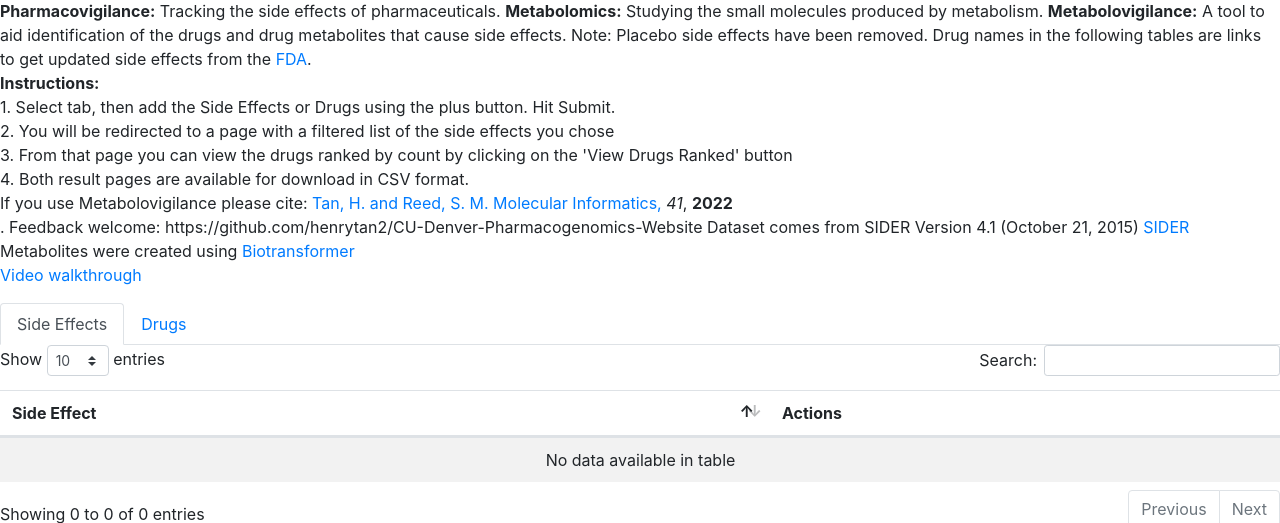
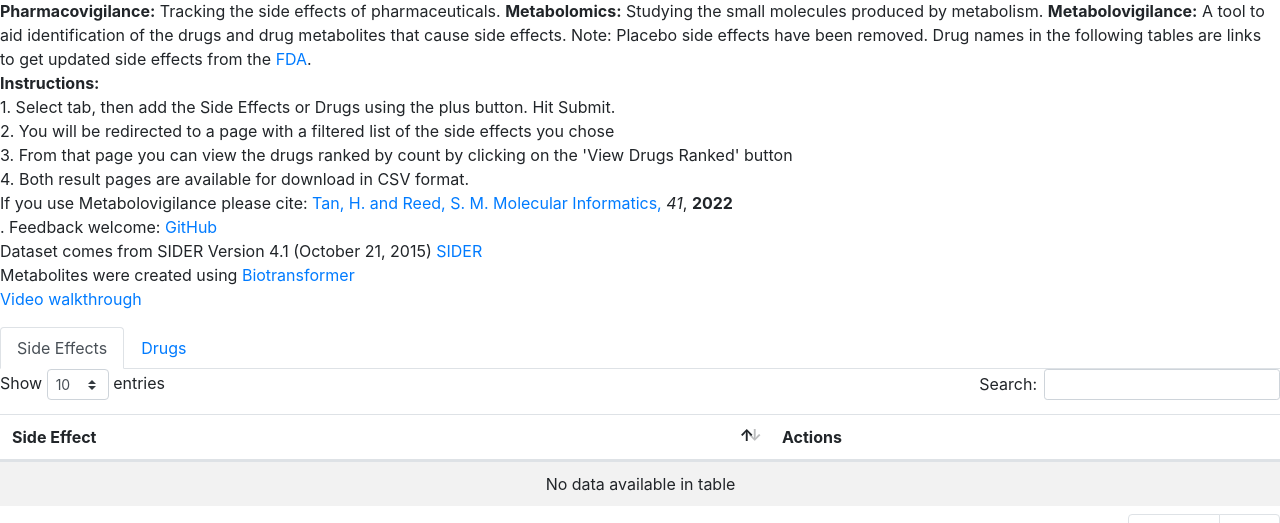
Before and after one commit to henrytan2/CU-Denver-Pharmacogenomics-Website, a Django app: page /pharmacogenomics/side-effect/ in a window 1280 px wide. Shown: the part 143-666 px from the top of the page. Run offline with Django 3.2, Linux system fonts and the light colour scheme; data that the repository does not hold is empty; some libraries are stand-ins or nearby versions.

Commit message:
smal fixes

```diff
--- a/mysite/pharmacogenomics/templates/side-effect.html
+++ b/mysite/pharmacogenomics/templates/side-effect.html
@@ -30,7 +30,7 @@
         3. From that page you can view the drugs ranked by count by clicking on the 'View Drugs Ranked' button<br>
         4. Both result pages are available for download in CSV format. <br>
         If you use Metabolovigilance please cite: <a href="https://onlinelibrary.wiley.com/doi/10.1002/minf.202100261">Tan, H. and Reed, S. M. Molecular Informatics,</a> <i>41</i>, <b>2022</b><br>.
-        Feedback welcome: https://github.com/henrytan2/CU-Denver-Pharmacogenomics-Website
+        Feedback welcome: <a href="https://github.com/henrytan2/CU-Denver-Pharmacogenomics-Website">GitHub</a><br>
 
         Dataset comes from SIDER Version 4.1 (October 21, 2015) <a href="http://sideeffects.embl.de/">SIDER</a><br>
         Metabolites were created using <a href="https://jcheminf.biomedcentral.com/articles/10.1186/s13321-018-0324-5">Biotransformer</a><br>
```
